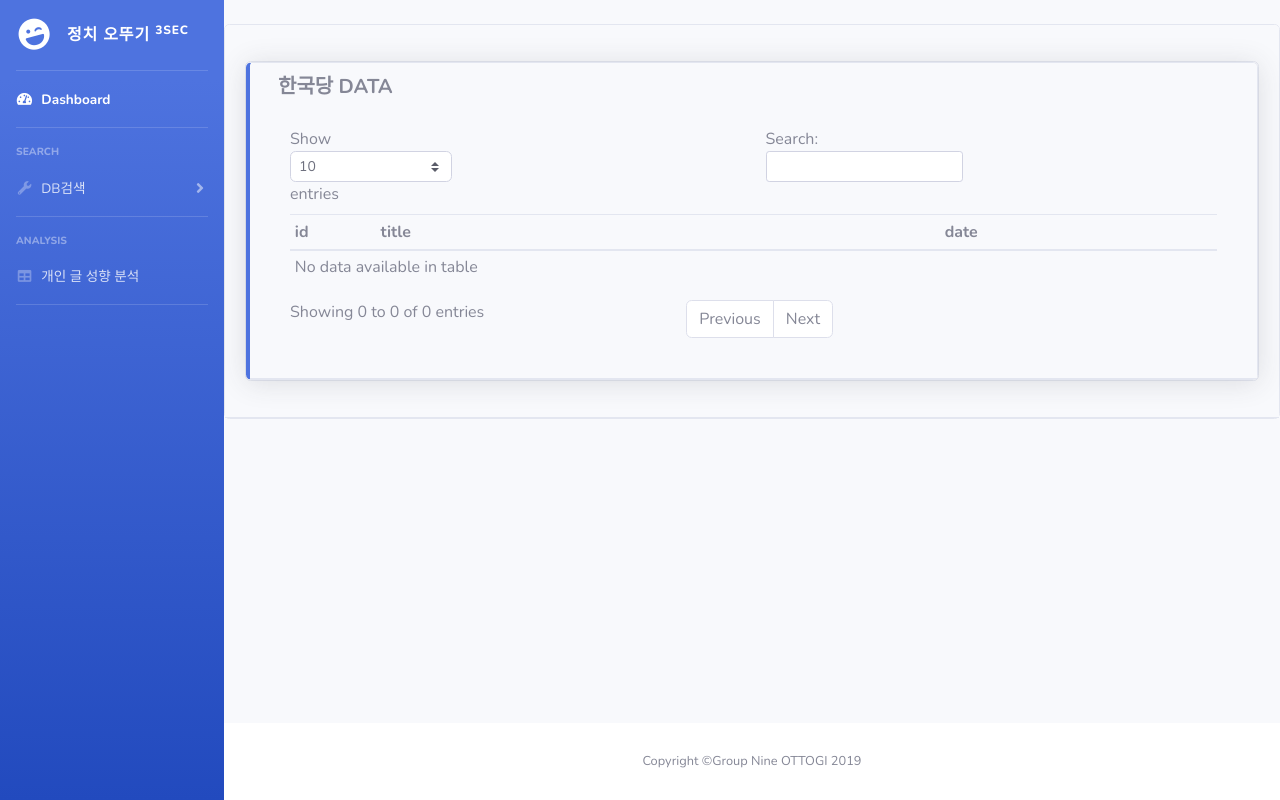
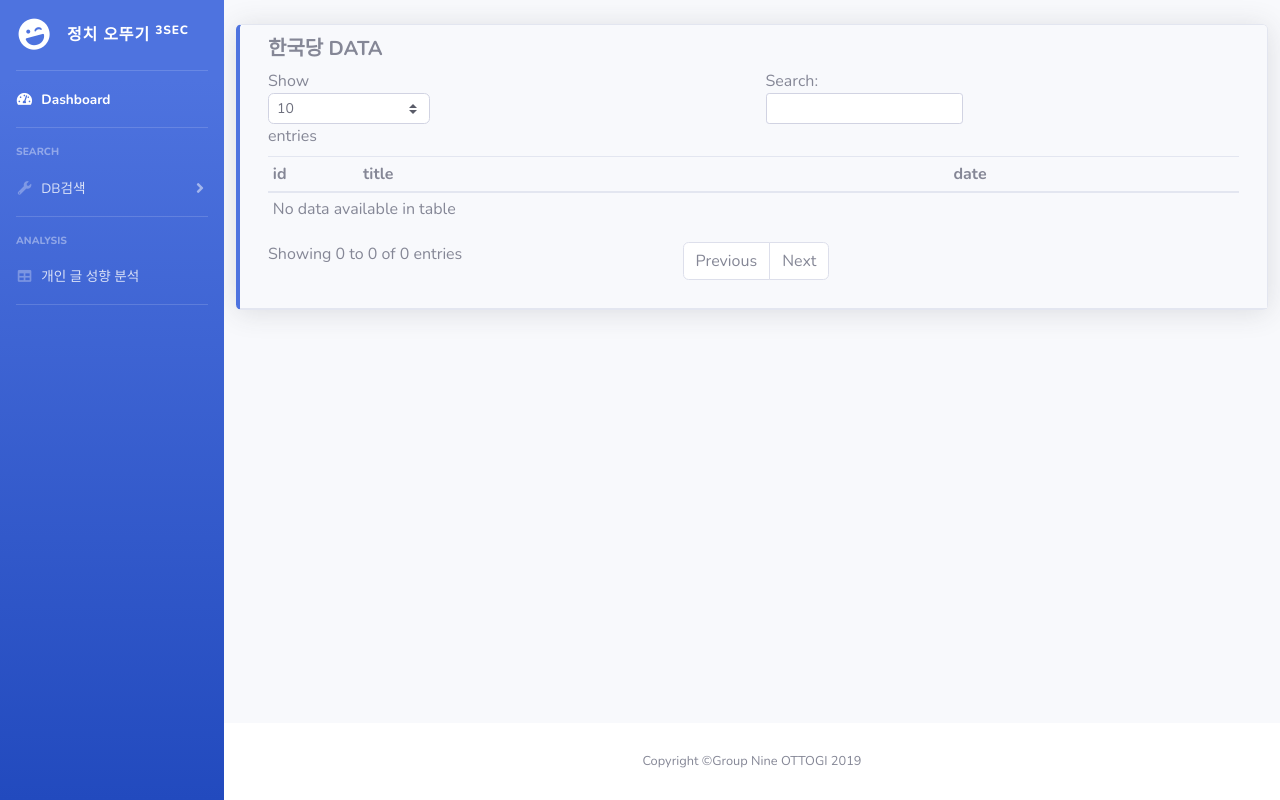
Before and after one commit to dc-koreauniv-9/Project-Assemble, a Flask app: page /2_3p/ in a window 1280 px wide. Run offline with Flask 2, Linux system fonts and the light colour scheme; data that the repository does not hold is empty; some libraries are stand-ins or nearby versions.

Commit message:
2페이지 테두리 완료 - table부분 수정 안함

```diff
--- a/total/templates/2_1news.html
+++ b/total/templates/2_1news.html
@@ -79,7 +79,7 @@
 			<!-- Begin Page Content -->
 			<div class="container-fluid p-3">
 <!--				<br>-->
-
+<!--			</div>-->
 			<div class="content">
 				<div class="row">
 <!--					<div class="col-md-12">-->
--- a/total/templates/2_2TheMinJoo.html
+++ b/total/templates/2_2TheMinJoo.html
@@ -79,7 +79,7 @@
 			<!-- Begin Page Content -->
 			<div class="container-fluid p-3">
 <!--				<br>-->
-			</div>
+<!--			</div>-->
 			<div class="content">
 				<div class="row">
 <!--					<div class="col-md-12">-->
@@ -135,6 +135,7 @@
 <!--					</div>-->
 				</div>
 			</div>
+			</div>
 		</div>
 		<!-- Footer -->
 		<footer class="sticky-footer bg-white">
--- a/total/templates/2_3LibertyKorea.html
+++ b/total/templates/2_3LibertyKorea.html
@@ -77,21 +77,21 @@
 		<!-- Main Content -->
 		<div id="content">
 			<!-- Begin Page Content -->
-			<div class="container-fluid">
-				<br>
-			</div>
+			<div class="container-fluid p-3">
+<!--				<br>-->
+
 			<div class="content">
 				<div class="row">
-					<div class="col-md-12">
-						<div class="card">
-							<div class="card-header">
-								<div class="card board-danger golge my-4" style="width:100%;">
-									<div class="card border-left-primary shadow h-100 py-0">
+<!--					<div class="col-md-12">-->
+<!--						<div class="card">-->
+<!--							<div class="card-header">-->
+<!--								<div class="card board-danger golge my-4" style="width:100%;">-->
+									<div class="card border-left-primary shadow h-100 m-2" style="width:100%;">
 										<div class="card-body p-0">
 											<div class="row no-gutters align-items-center">
 												<div class="card-header py-1" style="width:100%;">
 													<h5 class="text-left m-2" style="font-weight: bold; ">한국당 DATA</h5>
-													<div class="card-body">
+													<div class="card-body p-0 m-2">
 														<div class="table-responsive">
 															<table id="LibertyKoreaData" class="table table-sm table-hover">
 															<thead>
@@ -129,11 +129,12 @@
 											</div>
 										</div>
 									</div>
-								</div>
-							</div>
-						</div>
-					</div>
+<!--								</div>-->
+<!--							</div>-->
+<!--						</div>-->
+<!--					</div>-->
 				</div>
+			</div>
 			</div>
 		</div>
 		<!-- Footer -->
```
